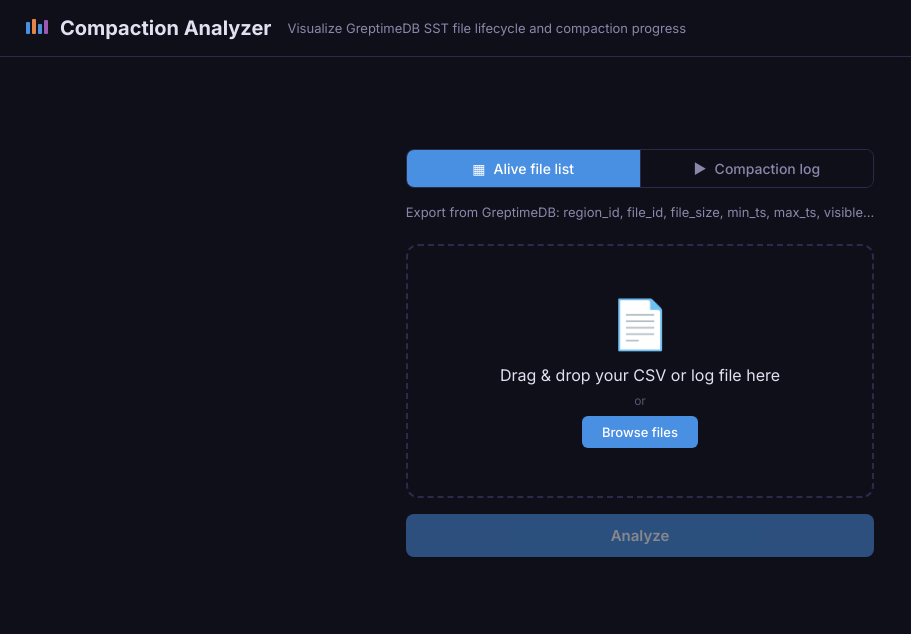
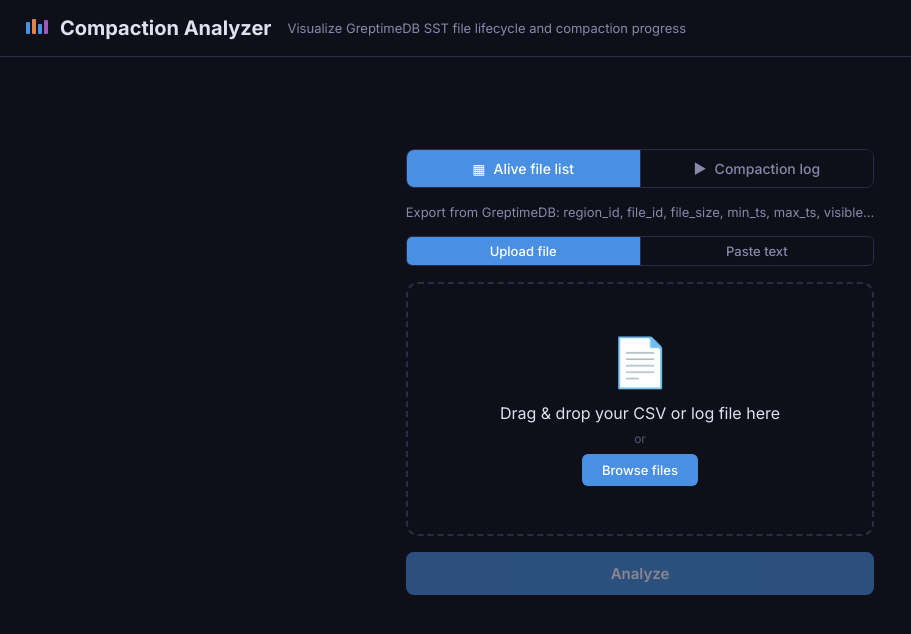
Before and after one commit to GreptimeTeam/compaction-analyzer, a Vue app: page / in a window 1280 px wide. Shown: the top 634 px of the page, without its empty margins (0-911 px from the left). Built offline with nearby package versions, Linux system fonts and the light colour scheme.

Commit message:
main: support pasting raw logs and file lists
- `FileUploader.vue`: added upload/paste toggle with textarea for pasting
  raw CSV or log content directly, alongside existing file drag-drop upload

Signed-off-by: Lei, HUANG <mrsatangel@gmail.com>

```diff
--- a/src/components/FileUploader.vue
+++ b/src/components/FileUploader.vue
@@ -7,10 +7,12 @@
   emits: ['files-loaded'],
   setup(_props, { emit }) {
     const inputMode = ref<InputMode>('alive-file-list')
+    const inputMethod = ref<'upload' | 'paste'>('upload')
     const dragover = ref(false)
     const error = ref<string | null>(null)
     const fileName = ref<string | null>(null)
     const loading = ref(false)
+    const pastedText = ref('')
     let fileContent: string | null = null
 
     const inputModes = [
@@ -47,29 +49,30 @@
     }
 
     function processFile() {
-      if (!fileContent || !fileName.value) return
+      const content = inputMethod.value === 'paste' ? pastedText.value : fileContent
+      if (!content) return
       loading.value = true
       error.value = null
       try {
         let result
         if (inputMode.value === 'alive-file-list') {
-          result = parseAliveFileListCsv(fileContent)
+          result = parseAliveFileListCsv(content)
         } else {
-          result = parseLogCsv(fileContent)
+          result = parseLogCsv(content)
         }
         if (result.aliveFiles.length === 0) {
-          error.value = 'No alive files found in the file.'
+          error.value = 'No alive files found in the input.'
         } else {
           emit('files-loaded', result)
         }
       } catch (e: any) {
-        error.value = e.message || 'Failed to parse file.'
+        error.value = e.message || 'Failed to parse input.'
       } finally {
         loading.value = false
       }
     }
 
-    return { inputMode, dragover, error, fileName, loading, inputModes, handleDrop, handleFileInput, processFile }
+    return { inputMode, inputMethod, dragover, error, fileName, loading, pastedText, inputModes, handleDrop, handleFileInput, processFile }
   }
 })
 </script>
@@ -92,6 +95,18 @@
       {{ inputModes.find(m => m.value === inputMode)?.desc }}
     </p>
 
+    <div class="input-method-toggle">
+      <button
+        :class="['method-btn', { active: inputMethod === 'upload' }]"
+        @click="inputMethod = 'upload'"
+      >Upload file</button>
+      <button
+        :class="['method-btn', { active: inputMethod === 'paste' }]"
+        @click="inputMethod = 'paste'"
+      >Paste text</button>
+    </div>
+
+    <div v-if="inputMethod === 'upload'">
       <div
         :class="['drop-zone', { dragover }]"
         @dragover.prevent="dragover = true"
@@ -111,12 +126,22 @@
         <span class="file-label">Selected:</span>
         <span class="file-name">{{ fileName }}</span>
       </div>
+    </div>
+
+    <div v-else>
+      <textarea
+        v-model="pastedText"
+        class="paste-area"
+        placeholder="Paste raw CSV or log content here..."
+        spellcheck="false"
+      ></textarea>
+    </div>
 
     <p v-if="error" class="error-text">{{ error }}</p>
 
     <button
       class="analyze-btn"
-      :disabled="!fileName || loading"
+      :disabled="(inputMethod === 'upload' ? !fileName : !pastedText.trim()) || loading"
       @click="processFile"
     >
       {{ loading ? 'Parsing...' : 'Analyze' }}
@@ -171,7 +196,67 @@
 .mode-desc {
   color: var(--text-secondary);
   font-size: 13px;
-  margin-bottom: 24px;
+  margin-bottom: 16px;
+}
+
+.input-method-toggle {
+  display: flex;
+  gap: 0;
+  border-radius: 6px;
+  overflow: hidden;
+  border: 1px solid var(--border);
+  margin-bottom: 16px;
+}
+
+.method-btn {
+  flex: 1;
+  padding: 6px 12px;
+  border: none;
+  background: var(--bg);
+  color: var(--text-secondary);
+  cursor: pointer;
+  font-family: inherit;
+  font-size: 13px;
+  font-weight: 500;
+  transition: all 0.2s;
+}
+
+.method-btn:not(:last-child) {
+  border-right: 1px solid var(--border);
+}
+
+.method-btn:hover {
+  background: var(--bg-hover);
+}
+
+.method-btn.active {
+  background: var(--primary);
+  color: white;
+}
+
+.paste-area {
+  width: 100%;
+  min-height: 200px;
+  padding: 12px;
+  border: 2px dashed var(--border);
+  border-radius: 12px;
+  background: var(--bg);
+  color: var(--text);
+  font-family: var(--font-mono);
+  font-size: 12px;
+  line-height: 1.5;
+  resize: vertical;
+  outline: none;
+  transition: border-color 0.2s;
+  box-sizing: border-box;
+}
+
+.paste-area:focus {
+  border-color: var(--primary);
+}
+
+.paste-area::placeholder {
+  color: var(--text-muted);
 }
 
 .drop-zone {
```
Lines whose indentation alone changed are shown as unchanged.
